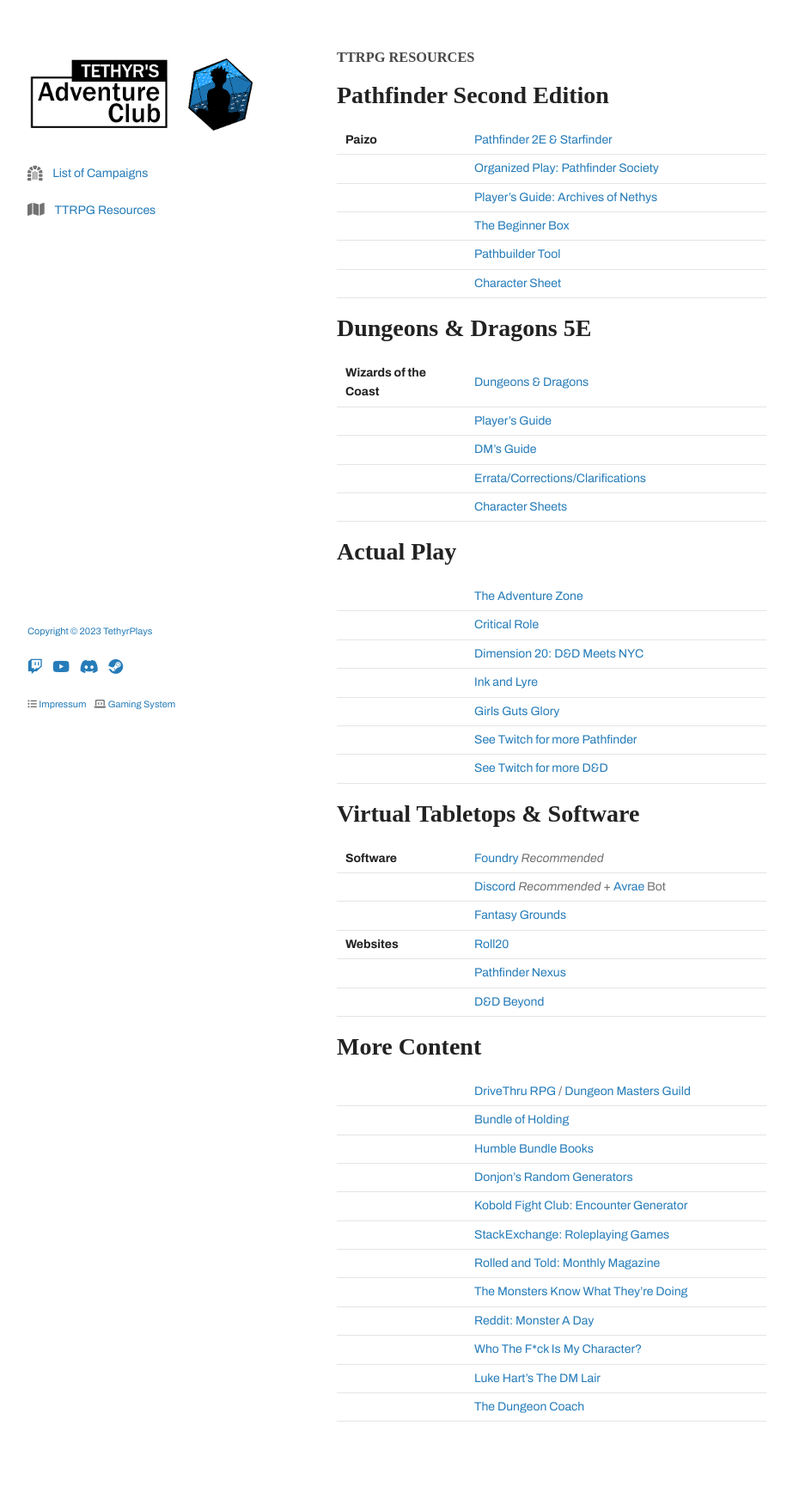
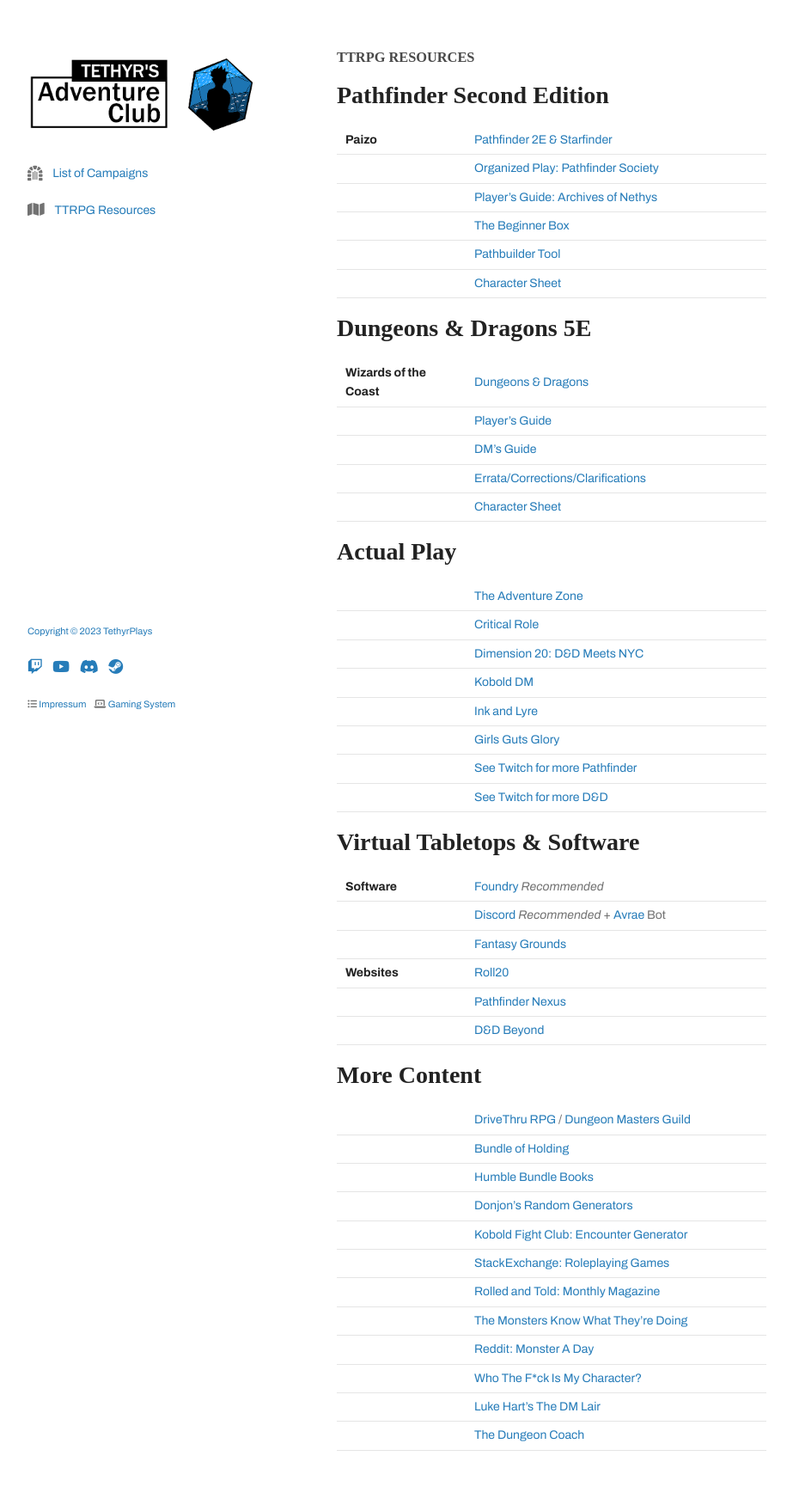
Before and after one commit to tethyrplays/tethyrplays, a Jekyll site: the page built from resources/index.md, in a window 1280 px wide. Shown: the whole page at 86% size, without its empty margins (178-1101 px from the left). Built offline with Jekyll 4.4.1, drawn with Linux system fonts in a browser that asks for light colours; nearby versions of some CDN libraries; some web fonts are replaced; our own code applies the rules of GitHub Pages for plain Markdown files; the repository's description, which GitHub fills in, is left out; before the commit the page ends 1724 px from its top, so only the background shows below that.

Commit message:
Update index.md

```diff
--- a/resources/index.md
+++ b/resources/index.md
@@ -17,7 +17,7 @@
 | | [Player's Guide](https://dnd.wizards.com/products/tabletop/players-basic-rules) |
 | | [DM's Guide](https://dnd.wizards.com/products/tabletop/dm-basic-rules) |
 | | [Errata/Corrections/Clarifications](https://thinkdm.org/5e-errata/) |
-| | [Character Sheets](https://dnd.wizards.com/articles/features/character_sheets) |
+| | [Character Sheet](https://dnd.wizards.com/articles/features/character_sheets) |
 
 # Actual Play
 
@@ -25,6 +25,7 @@
 | | [The Adventure Zone](https://www.themcelroy.family/theadventurezone) |
 | | [Critical Role](https://critrole.com/) |
 | | [Dimension 20: D&D Meets NYC](https://brennanleemulligan.com/dimension-20-the-unsleeping-city/) |
+| | [Kobold DM](https://www.twitch.tv/kobold_dm) |
 | | [Ink and Lyre](https://www.inkandlyre.com/) |
 | | [Girls Guts Glory](https://www.girlsgutsgloryrpg.com/) |
 | | [See Twitch for more Pathfinder](https://www.twitch.tv/directory/category/pathfinder) |
```
